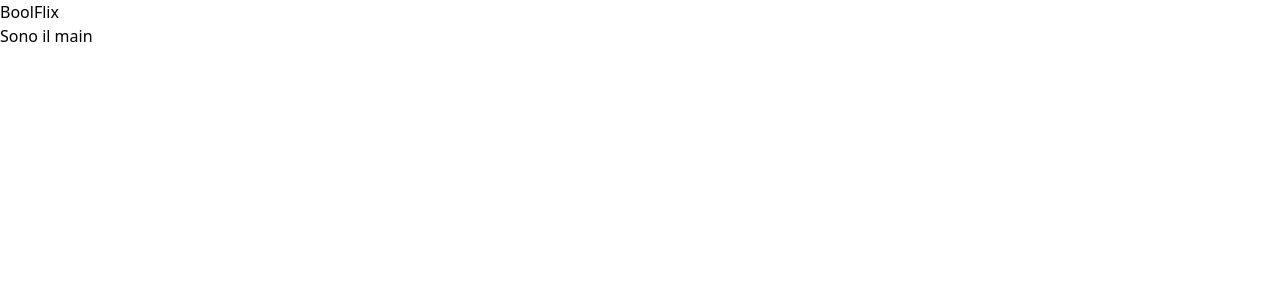
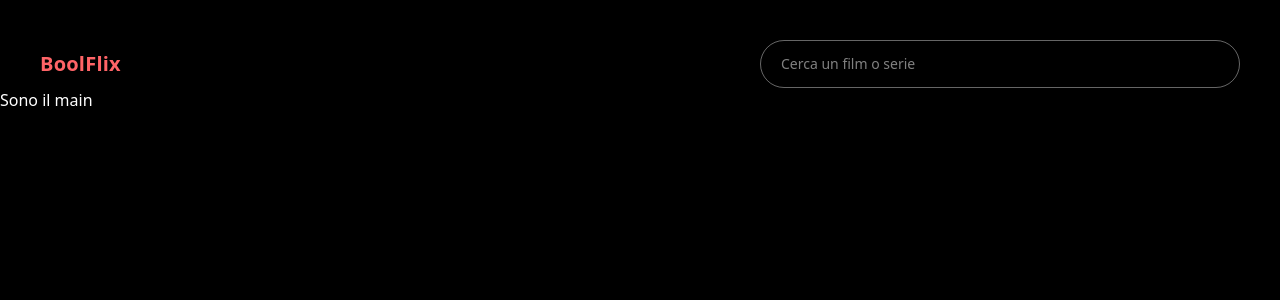
Before and after one commit to lorenzoferrante97/react-boolflix, a React (Vite) app: page / in a window 1280 px wide. Shown: the top 300 px of the page. Built offline with nearby package versions, Linux system fonts and the light colour scheme; no server answers; a web font is replaced by a local one.

Commit message:
add: header content

```diff
--- a/src/App.jsx
+++ b/src/App.jsx
@@ -8,7 +8,7 @@ import Main from "./components/sections/Main";
 
 function App() {
   return (
-    <div className='wrapper'>
+    <div className='wrapper min-h-screen bg-black text-white'>
       <GlobalProvider>
         <Header></Header>
         <Main></Main>
--- a/src/components/sections/Header.jsx
+++ b/src/components/sections/Header.jsx
@@ -1,9 +1,20 @@
 export default function Header() {
   return (
     <>
-      <header className='flex w-full items-center justify-between'>
+      <header className='container-fluid mt-10u max-md:gap-y-5u items-center md:flex-row md:justify-between'>
         {/* logo */}
-        <span id='logo'>BoolFlix</span>
+        <span id='logo' className='font-body-l-bold text-red-400'>
+          BoolFlix
+        </span>
+        {/* search */}
+        <form className='w-full md:max-w-[40%]'>
+          <input
+            type='text'
+            placeholder='Cerca un film o serie'
+            className='px-5u py-u min-h-12u font-body-s-regular w-full rounded-full border border-white/40 focus:border-white focus:outline-white'
+            // onChange={}
+          />
+        </form>
       </header>
     </>
   );
```
